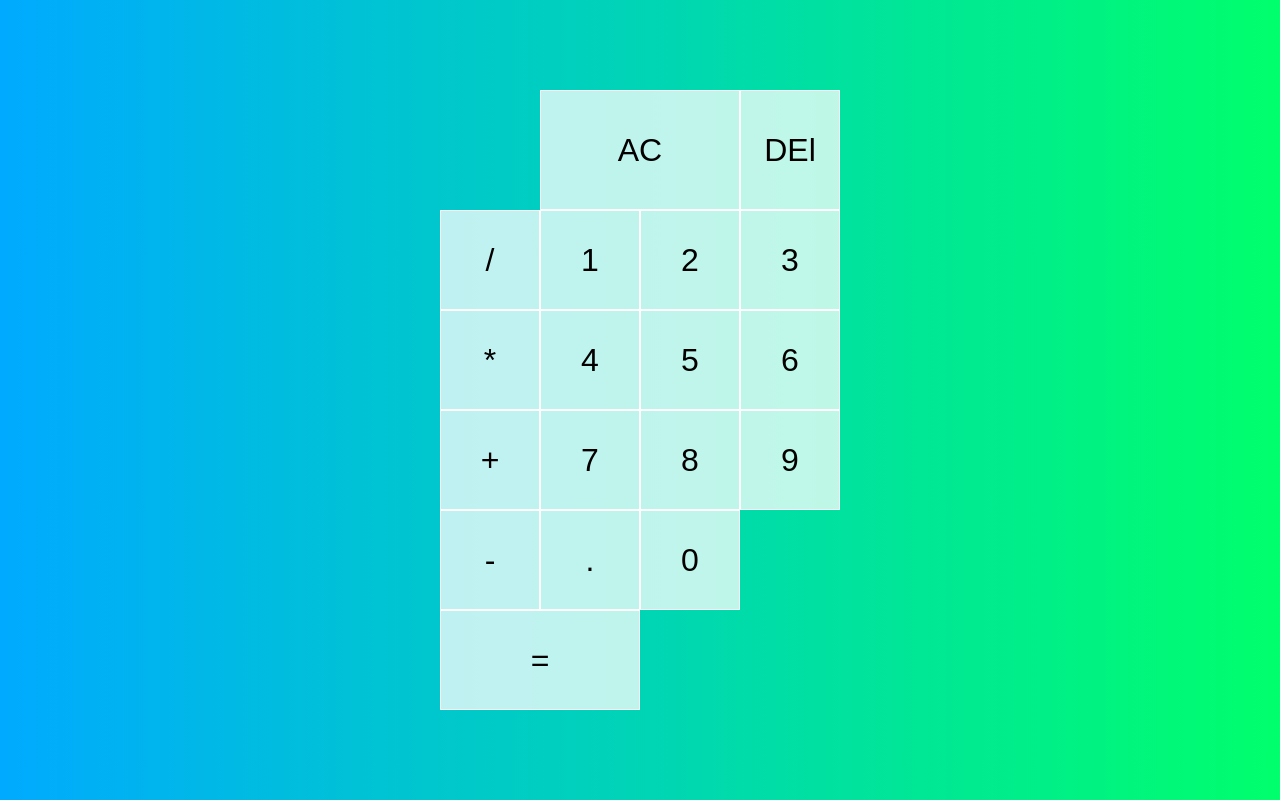
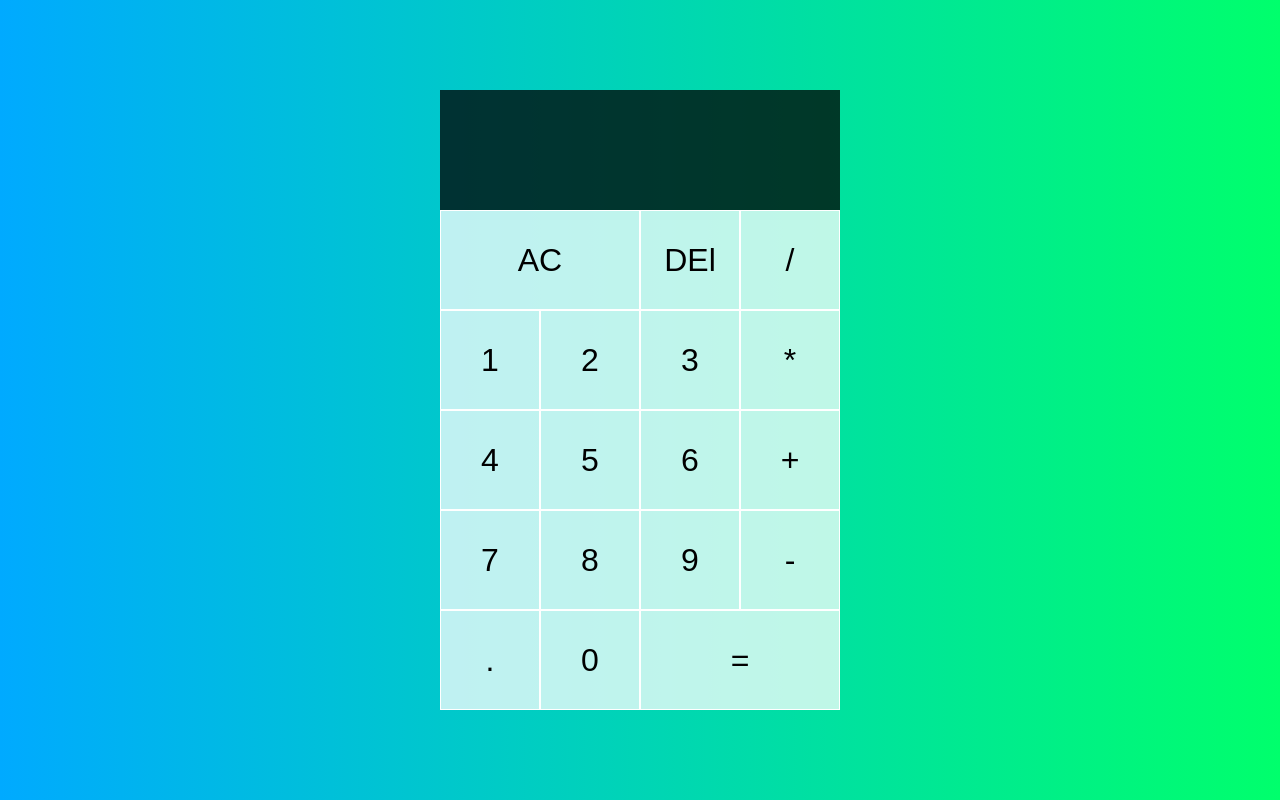
Before and after one commit to chapimenge3/Calculator-by-Js, a plain HTML site: page index.html in a window 1280 px wide. Drawn offline with Linux system fonts and the light colour scheme.

Commit message:
the Result Screen Finished

```diff
--- a/style.css
+++ b/style.css
@@ -35,3 +35,20 @@ body {
 .span-two {
     grid-column: span 2;
 }
+
+.output {
+    grid-column: 1 / -1;
+    background-color: rgba(0, 0, 0, .75);
+    display: flex;
+    align-items: flex-end;
+    justify-content: space-around;
+    flex-direction: column;
+    padding: 10px;
+    word-wrap: break-word;
+    word-break: break-all;
+}
+
+.output .previous-operand {
+    color: rgba(255, 255, 255, .8);
+    font-size: 1.5rem;
+}
```
